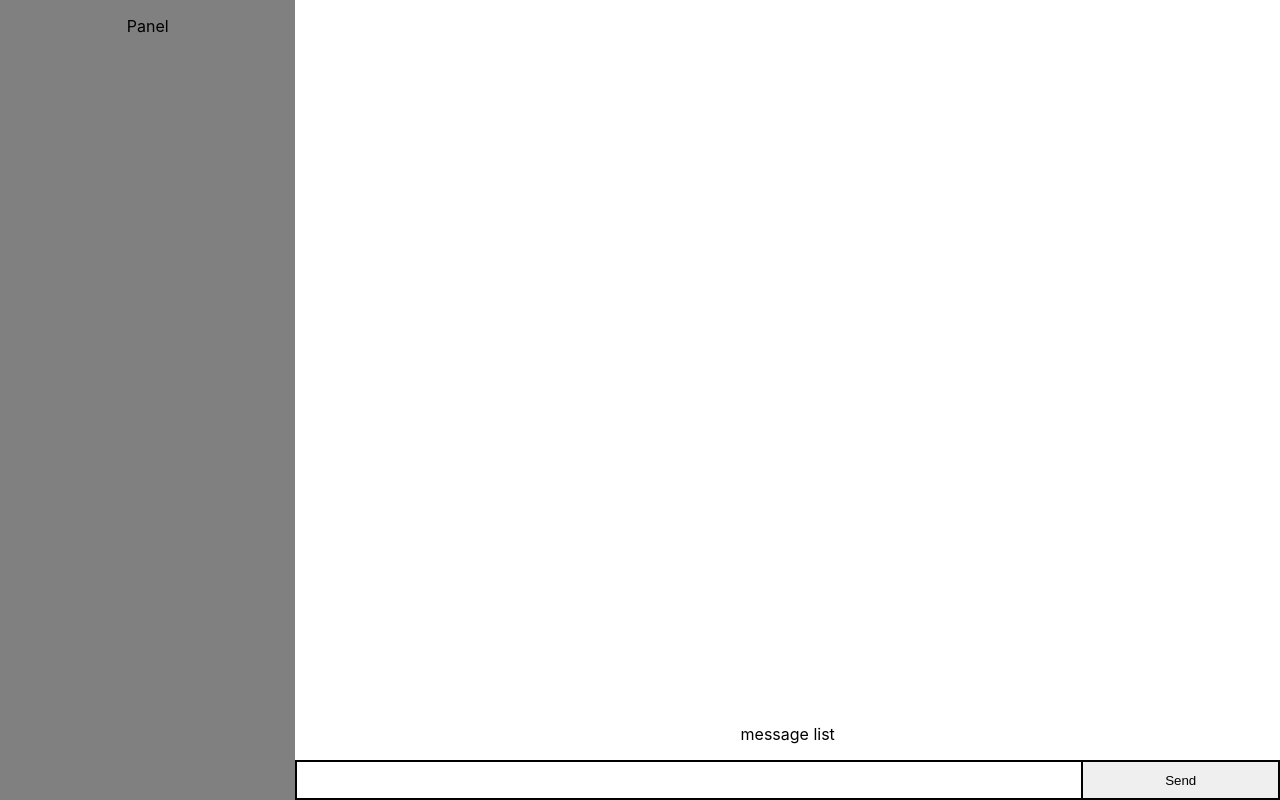
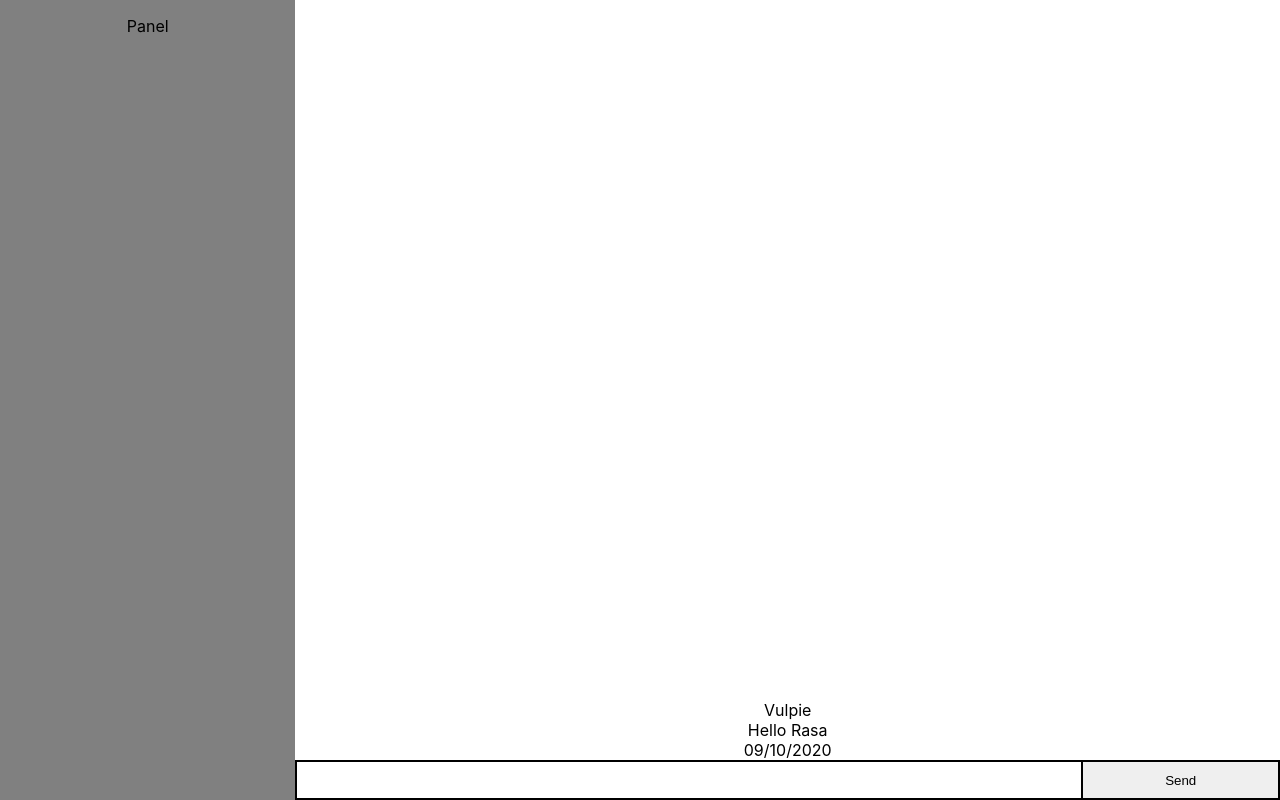
Before and after one commit to Vulpie/chat-app-with-bot, a React (Create React App) app: page / in a window 1280 px wide. Built offline with nearby package versions, Linux system fonts and the light colour scheme; no server answers.

Commit message:
feat: show message on display

```diff
--- a/src/components/display/Message.js
+++ b/src/components/display/Message.js
@@ -1,7 +1,13 @@
 import React from 'react'
 
-const Message = () => {
-	return <div className="message"></div>
+const Message = ({ content, createdAt, author }) => {
+	return (
+		<div className="message">
+			<div className="message__author">{author}</div>
+			<div className="message__content">{content}</div>
+			<div className="message__createdAt">{createdAt}</div>
+		</div>
+	)
 }
 
 export default Message
--- a/src/components/display/MessageList.js
+++ b/src/components/display/MessageList.js
@@ -1,8 +1,10 @@
 import React, { useContext, useEffect } from 'react'
 import { RasaContext } from '../../contexts/RasaContext'
+import { MessagesContext } from '../../contexts/MessagesContext'
+import Message from './Message'
 
 const MessageList = () => {
-	//const { messages } = useContext(MessagesContext)
+	const { messages } = useContext(MessagesContext)
 	const { rasaSocket } = useContext(RasaContext)
 
 	useEffect(() => {
@@ -14,9 +16,21 @@ const MessageList = () => {
 		})
 		// eslint-disable-next-line
 	}, [])
+
+	const displayMessages = () => {
+		return messages.map((message) => (
+			<Message
+				key={message.id}
+				author={message.author}
+				content={message.content}
+				createdAt={message.createdAt}
+			/>
+		))
+	}
+
 	return (
 		<div className="ui__message-list">
-			<p>message list</p>
+			{messages.length === 0 ? <p>No messages</p> : displayMessages()}
 		</div>
 	)
 }
--- a/src/contexts/MessagesContext.js
+++ b/src/contexts/MessagesContext.js
@@ -1,15 +1,22 @@
 import React, { useReducer, createContext } from 'react'
 import { MessagesReducer } from '../reducers/MessagesReducer'
 
-export const MessageContext = createContext()
+export const MessagesContext = createContext()
 
-const MessageContextProvider = (props) => {
-	const [messages, dispatch] = useReducer(MessagesReducer, {})
+const MessagesContextProvider = (props) => {
+	const [messages, dispatch] = useReducer(MessagesReducer, [
+		{
+			id: 1,
+			content: 'Hello Rasa',
+			createdAt: '09/10/2020',
+			author: 'Vulpie',
+		},
+	])
 	return (
-		<MessageContext.Provider value={{ messages, dispatch }}>
+		<MessagesContext.Provider value={{ messages, dispatch }}>
 			{props.children}
-		</MessageContext.Provider>
+		</MessagesContext.Provider>
 	)
 }
 
-export default MessageContextProvider
+export default MessagesContextProvider
```
